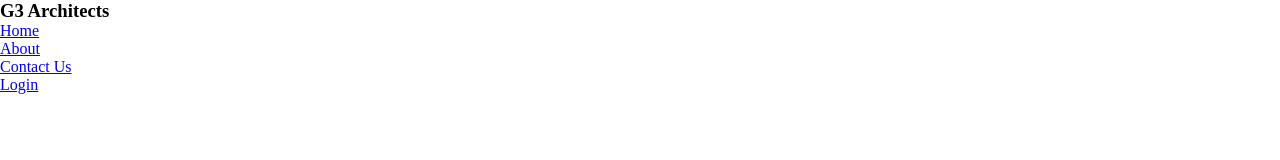
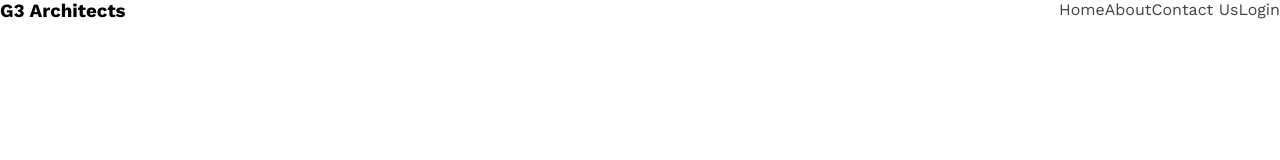
Before and after one commit to mikabir76/g3-architects-website, a plain HTML site: page index.html in a window 1280 px wide. Drawn offline with nearby package versions, Linux system fonts and the light colour scheme.

Commit message:
added work sans font

```diff
--- a/index.html
+++ b/index.html
@@ -6,11 +6,11 @@
     <title>G3 Architects</title>
     <link rel="stylesheet" href="./styles.css">
 </head>
-<body>
+<body class="work-sans">
     <header class="header">
-        <nav class="navbar">
+        <nav class="navbar display-flex">
 <h3 class="logo">G3 Architects</h3>
-<ul class="nav-links">
+<ul class="nav-links display-flex">
     <li class="nav-item"><a href="#">Home</a></li>
     <li class="nav-item"><a href="#">About</a></li>
     <li class="nav-item"><a href="#">Contact Us</a></li>
--- a/styles.css
+++ b/styles.css
@@ -1,6 +1,35 @@
 @import url('https://fonts.googleapis.com/css2?family=Work+Sans:ital,wght@0,100..900;1,100..900&display=swap');
+:root{
+    --dark1: #131313;
+    --dard2: #424242;
+    --dark3: #727272;
+
+}
 *{
     margin: 0;
     padding: 0;
     box-sizing: border-box;
 }
+
+/* Shared codes */
+.work-sans {
+  font-family: "Work Sans", sans-serif;
+  font-optical-sizing: auto;
+}
+.display-flex{
+    display: flex;
+}
+a{
+    text-decoration: none;
+
+}
+li{
+    list-style-type: none;
+}
+/* Random codes */
+.navbar{
+    justify-content: space-between;
+}
+.nav-item a{
+color: var(--dard2);
+}
```
